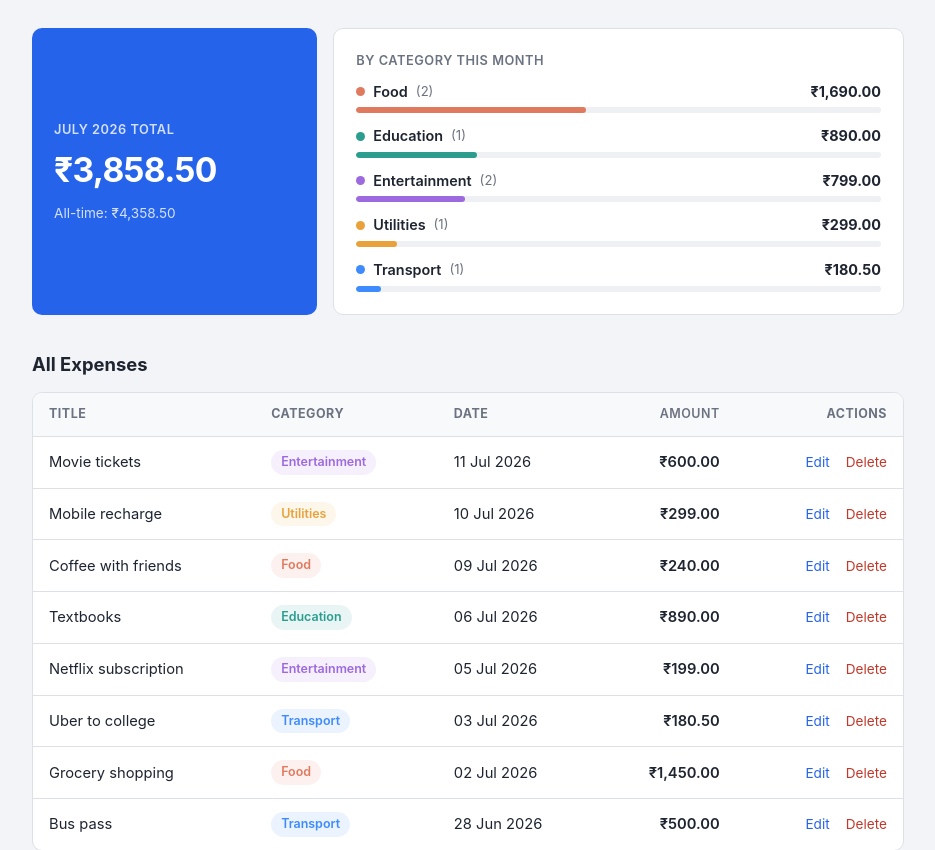
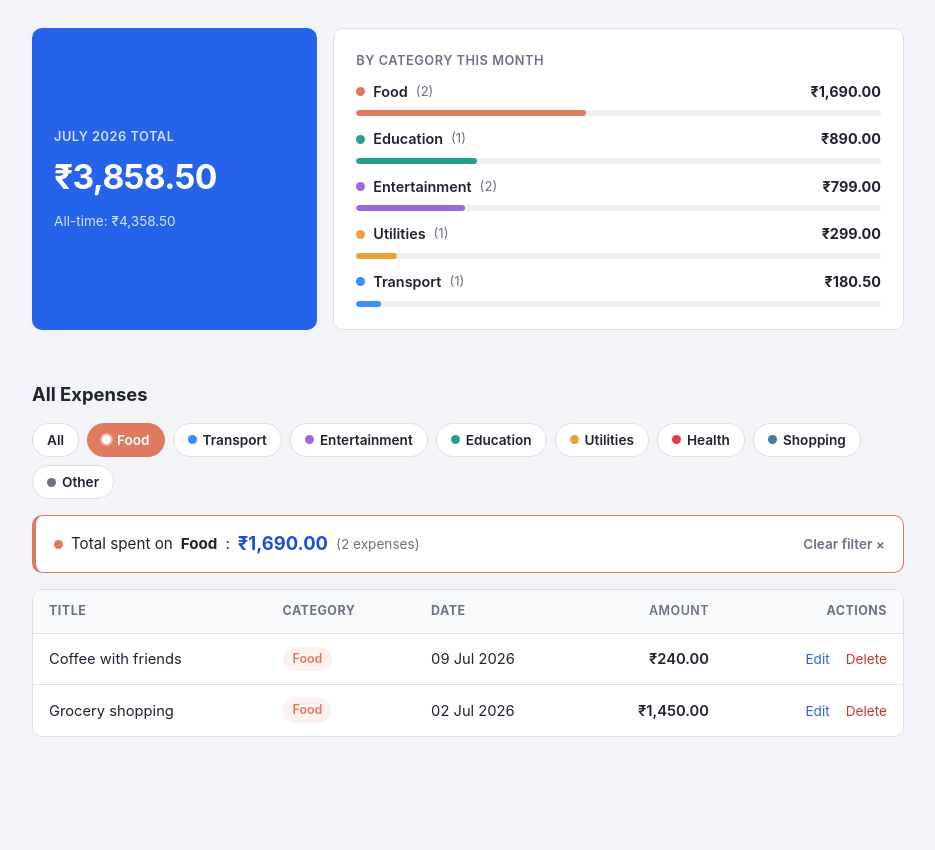
Before and after one commit to ag140606/expense-tracker, a PHP site: page /index.php?category=Food in a window 1280 px wide. Shown: the part 135-985 px from the top of the page, without its empty margins (172-1107 px from the left). After the commit the page ends 872 px from the top, so only its background shows below. Run offline with PHP 8.4, Linux system fonts and the light colour scheme; data comes from the database, SQL or seed files in the repository.

Commit message:
Added filtering by category

```diff
--- a/css/style.css
+++ b/css/style.css
@@ -196,10 +196,86 @@ h1 {
 }
 
 /* Table */
+.table-section-header {
+    display: flex;
+    align-items: center;
+    justify-content: space-between;
+}
+
 .table-section h2 {
     font-size: 1.15rem;
     margin-bottom: 14px;
 }
+
+/* Category filter bar */
+.filter-bar {
+    display: flex;
+    flex-wrap: wrap;
+    gap: 8px;
+    margin-bottom: 16px;
+}
+
+.filter-chip {
+    display: inline-flex;
+    align-items: center;
+    gap: 6px;
+    padding: 6px 14px;
+    border-radius: 999px;
+    border: 1px solid var(--border);
+    background: var(--card);
+    color: var(--text);
+    font-size: 0.85rem;
+    font-weight: 600;
+    text-decoration: none;
+    cursor: pointer;
+    transition: border-color 0.15s, background 0.15s;
+}
+.filter-chip:hover {
+    border-color: var(--accent);
+}
+.filter-chip-active {
+    color: #fff;
+    border-color: var(--accent);
+    background: var(--accent);
+}
+.filter-chip-active .category-dot {
+    box-shadow: 0 0 0 2px rgba(255,255,255,0.4);
+}
+
+.filter-total-banner {
+    display: flex;
+    align-items: center;
+    gap: 8px;
+    flex-wrap: wrap;
+    background: var(--card);
+    border: 1px solid var(--border);
+    border-left: 4px solid var(--accent);
+    border-radius: var(--radius);
+    padding: 14px 18px;
+    margin-bottom: 16px;
+    font-size: 0.95rem;
+}
+.filter-total-amount { font-size: 1.15rem; color: var(--accent-dark); }
+.filter-total-count { color: var(--text-muted); font-size: 0.85rem; }
+.filter-clear {
+    margin-left: auto;
+    color: var(--text-muted);
+    font-size: 0.85rem;
+    text-decoration: none;
+    font-weight: 600;
+}
+.filter-clear:hover { color: var(--error-text); text-decoration: underline; }
+
+.category-row-link {
+    text-decoration: none;
+    color: inherit;
+    cursor: pointer;
+    border-radius: 6px;
+    padding: 3px 4px;
+    margin: -3px -4px 5px;
+}
+.category-row-link:hover { background: #f2f4f7; }
+.category-row-link:hover .category-name { color: var(--accent); }
 
 .table-wrap {
     background: var(--card);
--- a/index.php
+++ b/index.php
@@ -1,14 +1,40 @@
 <?php
 require_once 'config.php';
 
-// Delete flash message (from delete.php redirect)
+// Delete flash message
 $deleted = isset($_GET['deleted']);
 $added   = isset($_GET['added']);
 $updated = isset($_GET['updated']);
 
-// All expenses, most recent first
-$stmt = $pdo->query("SELECT * FROM expenses ORDER BY date DESC, id DESC");
+// Category filter
+$allCategories = ['Food', 'Transport', 'Entertainment', 'Education', 'Utilities', 'Health', 'Shopping', 'Other'];
+$selectedCategory = $_GET['category'] ?? '';
+if (!in_array($selectedCategory, $allCategories, true)) {
+    $selectedCategory = '';
+}
+
+// Expenses, filtered by category if one is selected
+if ($selectedCategory !== '') {
+    $stmt = $pdo->prepare("SELECT * FROM expenses WHERE category = :category ORDER BY date DESC, id DESC");
+    $stmt->execute([':category' => $selectedCategory]);
+} else {
+    $stmt = $pdo->query("SELECT * FROM expenses ORDER BY date DESC, id DESC");
+}
 $expenses = $stmt->fetchAll();
+
+// Total spent in the selected category
+$filteredCategoryTotal = null;
+$filteredCategoryCount = 0;
+if ($selectedCategory !== '') {
+    $stmt = $pdo->prepare(
+        "SELECT COALESCE(SUM(amount), 0) AS total, COUNT(*) AS count
+         FROM expenses WHERE category = :category"
+    );
+    $stmt->execute([':category' => $selectedCategory]);
+    $row = $stmt->fetch();
+    $filteredCategoryTotal = $row['total'];
+    $filteredCategoryCount = (int)$row['count'];
+}
 
 // Total spent THIS MONTH (SUM)
 $stmt = $pdo->prepare(
@@ -99,12 +125,12 @@ function catColor($cat, $map) {
                     <?php foreach ($byCategory as $row): ?>
                         <?php $pct = $monthTotal > 0 ? ($row['total'] / $monthTotal) * 100 : 0; ?>
                         <li>
-                            <div class="category-row">
+                            <a href="index.php?category=<?= urlencode($row['category']) ?>" class="category-row category-row-link">
                                 <span class="category-dot" style="background:<?= catColor($row['category'], $categoryColors) ?>"></span>
                                 <span class="category-name"><?= htmlspecialchars($row['category']) ?></span>
                                 <span class="category-count">(<?= (int)$row['count'] ?>)</span>
                                 <span class="category-amount"><?= money($row['total']) ?></span>
-                            </div>
+                            </a>
                             <div class="bar-track">
                                 <div class="bar-fill" style="width:<?= $pct ?>%; background:<?= catColor($row['category'], $categoryColors) ?>"></div>
                             </div>
@@ -116,12 +142,43 @@ function catColor($cat, $map) {
     </section>
 
     <section class="table-section">
-        <h2>All Expenses</h2>
+        <div class="table-section-header">
+            <h2>All Expenses</h2>
+        </div>
+
+        <div class="filter-bar">
+            <a href="index.php" class="filter-chip <?= $selectedCategory === '' ? 'filter-chip-active' : '' ?>">
+                All
+            </a>
+            <?php foreach ($allCategories as $cat): ?>
+                <a href="index.php?category=<?= urlencode($cat) ?>"
+                   class="filter-chip <?= $selectedCategory === $cat ? 'filter-chip-active' : '' ?>"
+                   style="<?= $selectedCategory === $cat ? 'background:' . catColor($cat, $categoryColors) . ';border-color:' . catColor($cat, $categoryColors) . ';' : '' ?>">
+                    <span class="category-dot" style="background:<?= $selectedCategory === $cat ? '#fff' : catColor($cat, $categoryColors) ?>"></span>
+                    <?= htmlspecialchars($cat) ?>
+                </a>
+            <?php endforeach; ?>
+        </div>
+
+        <?php if ($selectedCategory !== ''): ?>
+            <div class="filter-total-banner" style="border-color:<?= catColor($selectedCategory, $categoryColors) ?>">
+                <span class="category-dot" style="background:<?= catColor($selectedCategory, $categoryColors) ?>"></span>
+                Total spent on <strong><?= htmlspecialchars($selectedCategory) ?></strong>:
+                <strong class="filter-total-amount"><?= money($filteredCategoryTotal) ?></strong>
+                <span class="filter-total-count">(<?= $filteredCategoryCount ?> expense<?= $filteredCategoryCount === 1 ? '' : 's' ?>)</span>
+                <a href="index.php" class="filter-clear">Clear filter &times;</a>
+            </div>
+        <?php endif; ?>
 
         <?php if (empty($expenses)): ?>
             <div class="empty-state">
-                <p>No expenses yet.</p>
-                <a href="add.php" class="btn btn-primary">Add your first expense</a>
+                <?php if ($selectedCategory !== ''): ?>
+                    <p>No expenses in <strong><?= htmlspecialchars($selectedCategory) ?></strong> yet.</p>
+                    <a href="index.php" class="btn btn-ghost">Clear filter</a>
+                <?php else: ?>
+                    <p>No expenses yet.</p>
+                    <a href="add.php" class="btn btn-primary">Add your first expense</a>
+                <?php endif; ?>
             </div>
         <?php else: ?>
             <div class="table-wrap">
```
Also changed, not shown: 1 other file.
